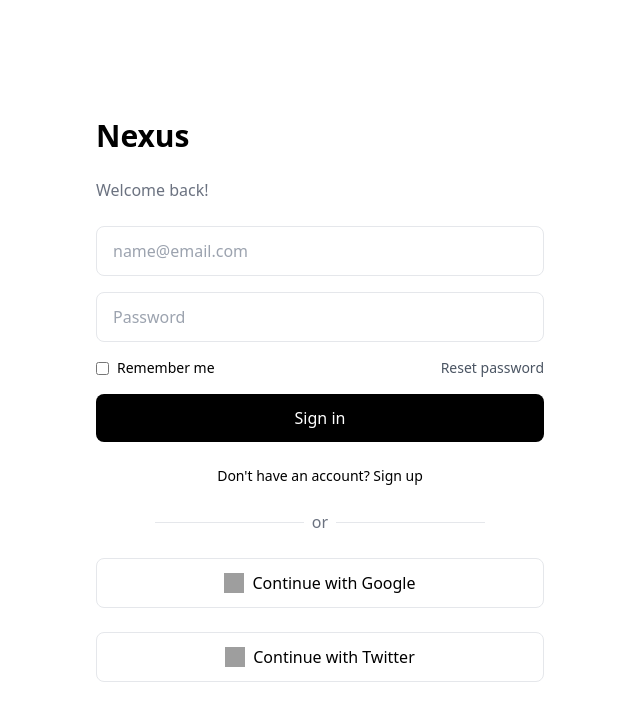
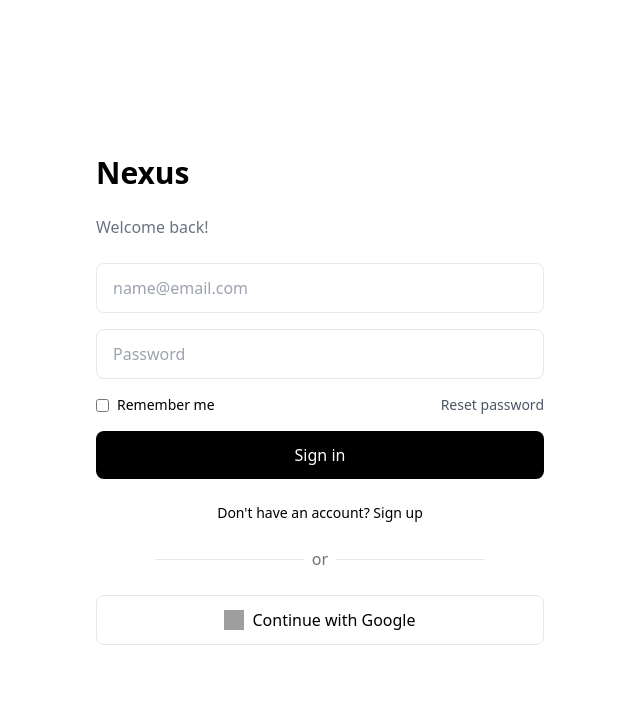
Before and after one commit to EmOn9999-9/hackthon, a PHP site: page /login.php in a window 1280 px wide. Shown: the top 721 px of the page, without its empty margins (0-640 px from the left). Run offline with PHP 8.4, Linux system fonts and the light colour scheme; some libraries are stand-ins or nearby versions; grey boxes are pictures that could not be loaded.

Commit message:
Update login.php

```diff
--- a/login.php
+++ b/login.php
@@ -44,10 +44,6 @@
                 <span>Continue with Google</span>
             </button>
 
-            <button class="w-full flex items-center justify-center border py-3 rounded-lg hover:bg-gray-100 space-x-2">
-                <img src="https://www.svgrepo.com/show/303115/twitter-icon.svg" class="w-5 h-5">
-                <span>Continue with Twitter</span>
-            </button>
         </div>
     </div>
 
```
